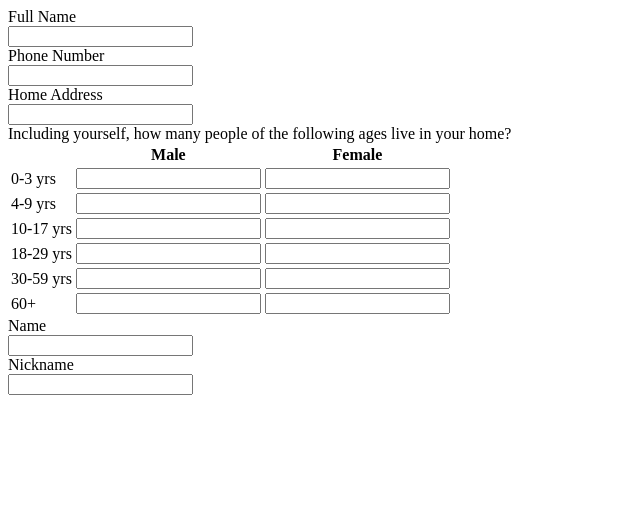
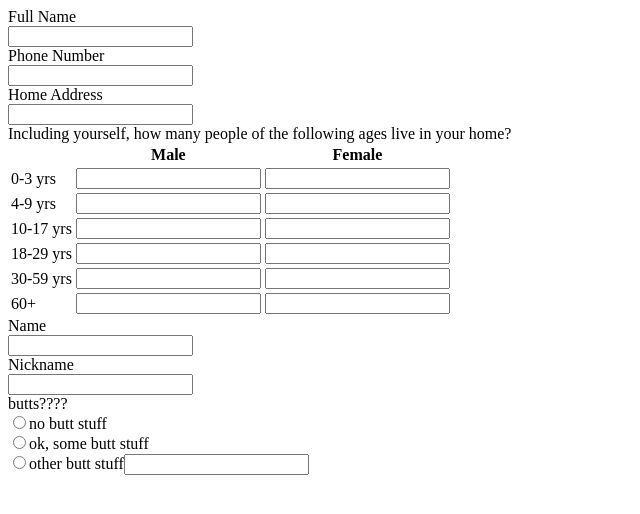
Before and after one commit to ldoubleuz/cmu-hci-capstone-2015-prototype, a plain HTML site: page generateFormDemo.html in a window 1280 px wide. Shown: the whole page, without its empty margins (0-640 px from the left). Drawn offline with nearby package versions, Linux system fonts and the light colour scheme.

Commit message:
implemented radio button generator (WHY IS THIS SO BORING UGH)

```diff
--- a/generateFormContent.js
+++ b/generateFormContent.js
@@ -3,20 +3,90 @@ var generateFormContent = (function(){
     var _QUESTION_TYPE_GEN_MAP = {
         'short-text': _makeShortTextInput,
         'multi-text': _makeMultiTextGrid,
+        'radio': _makeRadioInput
     };
 
     var QUESTION_TITLE_CLASS = 'question-title';
     var QUESTION_CONTENT_CLASS = 'question-content';
-    var QUESTION_FIELD_CLASS = 'question-field';
+    var QUESTION_INPUT_CLASS = 'question-input';
+    var PAGE_CLASS = 'page';
+
+    function _makeEmptyQuestion(type) {
+        return $('<div>')
+            .addClass('question form-group')
+            .addClass(type);
+    }
 
     function _makeQuestionTitleHeader(text) {
         return $('<header>').addClass(QUESTION_TITLE_CLASS).text(text);
     }
 
+    function _makeGridCellId(gridId, rowId, colId) {
+        return [gridId, rowId, colId].join(',');
+    }
+
+    function _makeEmptyPage(pageIndex) {
+        return $('<div>').addClass(PAGE_CLASS).attr('index', pageIndex);
+    }
+
+    function _makeRadioInput(text, radioId, allData) {
+        var $title = _makeQuestionTitleHeader(text);
+
+        var $content = $('<div>').addClass(QUESTION_CONTENT_CLASS);
+
+        var options = allData.options || [];
+        for (var i=0; i < options.length; i++) {
+            var optionData = options[i];
+            // Compressed version that goes into the value attribute and is
+            // used for id generation
+            var optValueId = optionData.id || '';
+
+            // What is printed in the option's label
+            var optLabelText = optionData.value || '';
+
+            // What id to give the input so that we can have labels
+            // with a 'for' attribute
+            var labelTargetId = ['__option', radioId, optValueId].join('__');
+
+            var $option = $('<div>').appendTo($content);
+
+            var $radioButton = $('<input>')
+                .addClass(QUESTION_INPUT_CLASS)
+                .attr({
+                    id: labelTargetId,
+                    type: 'radio',
+                    name: radioId,
+                    value: optValueId
+                })
+                .appendTo($option);
+
+            var $label = $('<label>')
+                .attr('for', labelTargetId)
+                .text(optLabelText)
+                .appendTo($option);
+
+            var hasTextField = !!optionData.text_input;
+            if (hasTextField) {
+                var textFieldId = optionData.text_input_id || '';
+                textFieldId = [radioId, textFieldId].join('__');
+
+                var $textField = $('<input>')
+                    .addClass(QUESTION_INPUT_CLASS)
+                    .attr({
+                        type: 'text',
+                        name: textFieldId
+                    })
+                    .appendTo($option);
+            }
+        }
+
+        return [$title, $content];
+    }
+
     function _makeShortTextInput(text, fieldId, allData) {
         var $title = _makeQuestionTitleHeader(text);
         var $input = $('<input>')
-            .addClass(QUESTION_FIELD_CLASS)
+            .addClass(QUESTION_INPUT_CLASS)
             .addClass(QUESTION_CONTENT_CLASS)
             .attr({
                 type: 'text',
@@ -24,10 +94,6 @@ var generateFormContent = (function(){
             });
 
         return [$title, $input];
-    }
-
-    function _makeGridCellId(gridId, rowId, colId) {
-        return [gridId, rowId, colId].join(',');
     }
 
     function _makeMultiTextGrid(text, gridId, allData) {
@@ -66,7 +132,7 @@ var generateFormContent = (function(){
 
                 var cellId = _makeGridCellId(gridId, rowId, colId);
                 var $gridCell = $('<td>').appendTo($gridRow);
-                var $cellInput = $('<input>').addClass(QUESTION_FIELD_CLASS).attr({
+                var $cellInput = $('<input>').addClass(QUESTION_INPUT_CLASS).attr({
                     type: 'text',
                     name: cellId
                 }).appendTo($gridCell);
@@ -74,12 +140,6 @@ var generateFormContent = (function(){
         }
 
         return [$title, $gridTable];
-    }
-
-    function _makeEmptyQuestion(type) {
-        return $('<div>')
-            .addClass('question form-group')
-            .addClass(type);
     }
 
     function _generateQuestionContent(questionData) {
@@ -100,10 +160,6 @@ var generateFormContent = (function(){
             );
         }
         return $question;
-    }
-
-    function _makeEmptyPage(pageIndex) {
-        return $('<div>').addClass('page').attr('index', pageIndex);
     }
 
     function _generatePageContent(questionDataList, pageIndex) {
--- a/generateFormDemo.html
+++ b/generateFormDemo.html
@@ -3,7 +3,7 @@
     <body>
         <form id="demo-form">
         </form>
-        <script src="https://ajax.googleapis.com/ajax/libs/jquery/1.10.1/jquery.min.js"></script>
+        <script src="intake-form/js/jquery.min.js"></script>
         <script src="generateFormContent.js"></script>
         <script>
         function loadFormJson(callbackFn) {
--- a/intake-form/js/dog_form_questions.json
+++ b/intake-form/js/dog_form_questions.json
@@ -53,7 +53,16 @@
     "id": "pet_nickname"
   }
   ],
-  [],
+  [{
+    "type": "radio",
+    "question": "butts????",
+    "id": "butt",
+    "options": [
+      {"id": "no", "value": "no butt stuff"},
+      {"id": "yes", "value": "ok, some butt stuff"},
+      {"id": "other", "value": "other butt stuff", "text_input": true, "text_input_id": "fart"}
+    ]
+  }],
   [],
   [],
   [],
```
